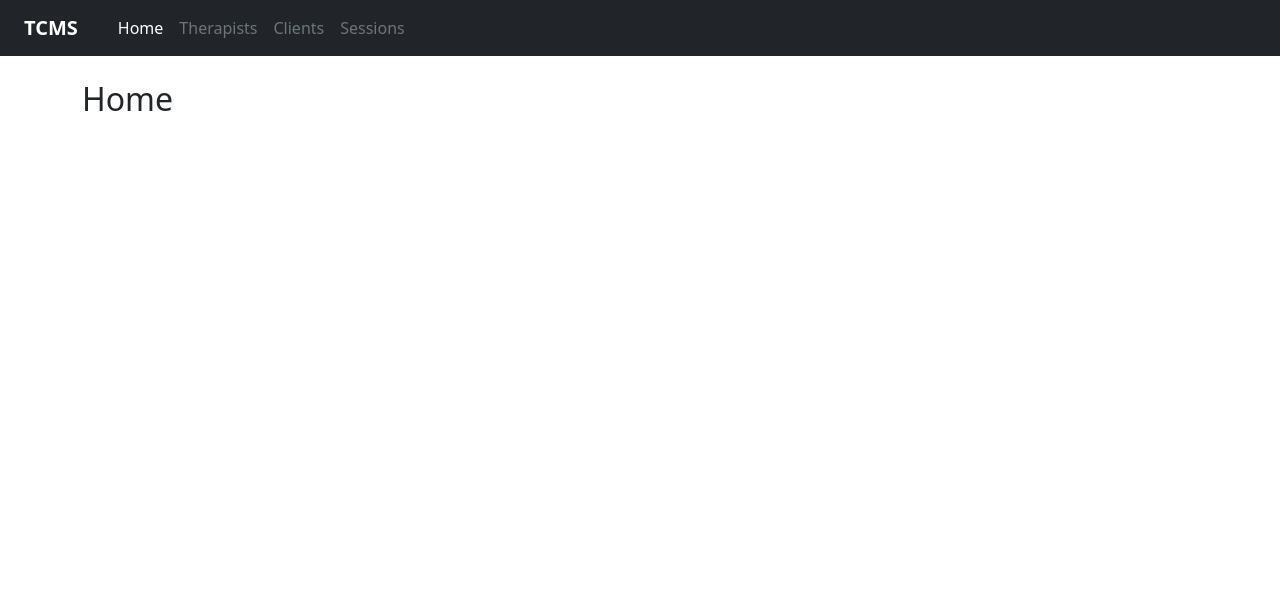
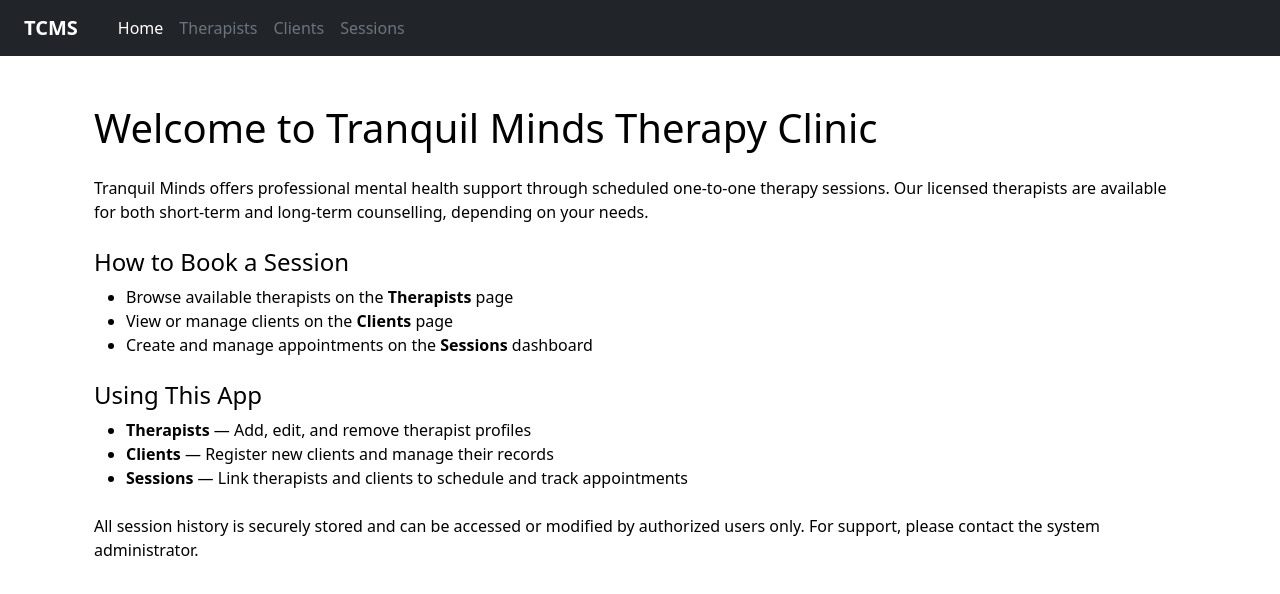
Before and after one commit to Supersheep50/Web-info-4, a React (Create React App) app in the folder frontend/: page /homepage in a window 1280 px wide. Shown: the top 594 px of the page. Built offline with nearby package versions, Linux system fonts and the light colour scheme.

Commit message:
Added some filler homepage info

```diff
--- a/frontend/src/components/navbar.js
+++ b/frontend/src/components/navbar.js
@@ -1,24 +1,28 @@
 import React from 'react';
-import { Link } from 'react-router-dom';
+import { Link, useLocation } from 'react-router-dom';
 import 'bootstrap/dist/css/bootstrap.min.css';
 
 function Navbar() {
+  const location = useLocation();
+
+  const isActive = (path) => location.pathname === path;
+
   return (
     <nav className="navbar navbar-expand-lg navbar-dark bg-dark px-4">
       <Link className="navbar-brand fw-bold" to="/">TCMS</Link>
       <div className="collapse navbar-collapse">
         <ul className="navbar-nav ms-3">
           <li className="nav-item">
-            <Link className="nav-link active" to="/homepage">Home</Link>
+            <Link className={`nav-link ${isActive('/homepage') ? 'text-white' : 'text-secondary'}`} to="/homepage">Home</Link>
           </li>
           <li className="nav-item">
-            <Link className="nav-link text-secondary" to="/therapists">Therapists</Link>
+            <Link className={`nav-link ${isActive('/therapists') ? 'text-white' : 'text-secondary'}`} to="/therapists">Therapists</Link>
           </li>
           <li className="nav-item">
-            <Link className="nav-link text-secondary" to="/clients">Clients</Link>
+            <Link className={`nav-link ${isActive('/clients') ? 'text-white' : 'text-secondary'}`} to="/clients">Clients</Link>
           </li>
           <li className="nav-item">
-            <Link className="nav-link text-secondary" to="/sessions">Sessions</Link>
+            <Link className={`nav-link ${isActive('/sessions') ? 'text-white' : 'text-secondary'}`} to="/sessions">Sessions</Link>
           </li>
         </ul>
       </div>
--- a/frontend/src/pages/Homepage.js
+++ b/frontend/src/pages/Homepage.js
@@ -2,9 +2,31 @@ import React from 'react';
 
 function Homepage() {
   return (
-    <div>
-      <h2>Home</h2>
+    <div className="container mt-5 text-black">
+      <h1 className="mb-4">Welcome to Tranquil Minds Therapy Clinic</h1>
 
+      <p>
+        Tranquil Minds offers professional mental health support through scheduled one-to-one therapy sessions.
+        Our licensed therapists are available for both short-term and long-term counselling, depending on your needs.
+      </p>
+
+      <h4 className="mt-4">How to Book a Session</h4>
+      <ul>
+        <li>Browse available therapists on the <strong>Therapists</strong> page</li>
+        <li>View or manage clients on the <strong>Clients</strong> page</li>
+        <li>Create and manage appointments on the <strong>Sessions</strong> dashboard</li>
+      </ul>
+
+      <h4 className="mt-4">Using This App</h4>
+      <ul>
+        <li><strong>Therapists</strong> — Add, edit, and remove therapist profiles</li>
+        <li><strong>Clients</strong> — Register new clients and manage their records</li>
+        <li><strong>Sessions</strong> — Link therapists and clients to schedule and track appointments</li>
+      </ul>
+
+      <p className="mt-4">
+        All session history is securely stored and can be accessed or modified by authorized users only. For support, please contact the system administrator.
+      </p>
     </div>
   );
 }
```
